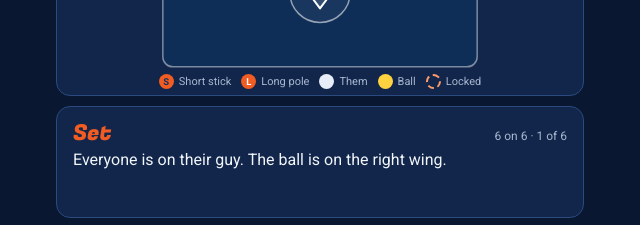
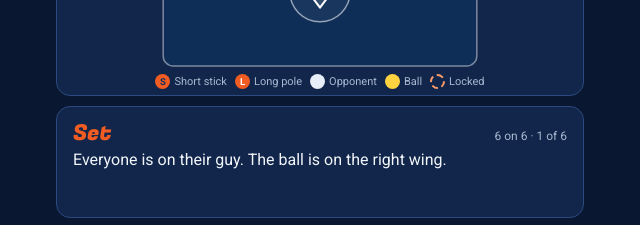
Before and after one commit to roryabbazio/91LAX, a plain HTML site: page index.html in a window 1280 px wide. Shown: the part 431-656 px from the top of the page, 320-960 px from the left. Drawn offline with Linux system fonts and the light colour scheme.

Commit message:
Rename Them to Opponent in the legend
Co-Authored-By: Claude Opus 5.5 <noreply@anthropic.com>
Claude-Session: https://claude.ai/code/session_01PCw1EV6RMxC8LwzBxTgwcv

```diff
--- a/index.html
+++ b/index.html
@@ -89,10 +89,10 @@ svg.field.snap .pl, svg.field.snap #ball{transition:none!important}
   .trail{animation:fade .5s ease both}
   @keyframes fade{from{opacity:0}to{opacity:1}}
 }
-.legend{display:flex;justify-content:center;align-items:center;gap:10px;font-size:11px;line-height:15px;color:var(--muted);padding:4px 2px 4px;white-space:nowrap;overflow:hidden}
+.legend{display:flex;justify-content:center;align-items:center;gap:8px;font-size:11px;line-height:15px;color:var(--muted);padding:4px 0;white-space:nowrap;flex-wrap:wrap;row-gap:4px}
 .legend span{display:inline-flex;align-items:center}
-.legend .pip{display:inline-flex;align-items:center;justify-content:center;width:15px;height:15px;border-radius:50%;background:var(--orange);font:700 9.5px/1 var(--body);margin-right:5px;flex:0 0 auto}
-.legend i{display:inline-block;width:15px;height:15px;border-radius:50%;margin-right:5px;box-sizing:border-box;flex:0 0 auto}
+.legend .pip{display:inline-flex;align-items:center;justify-content:center;width:15px;height:15px;border-radius:50%;background:var(--orange);font:700 9.5px/1 var(--body);margin-right:4px;flex:0 0 auto}
+.legend i{display:inline-block;width:15px;height:15px;border-radius:50%;margin-right:4px;box-sizing:border-box;flex:0 0 auto}
 .card{background:var(--surface);border:1px solid var(--line);border-radius:14px;padding:14px 16px}
 .call{font-family:var(--display);font-size:26px;line-height:1.15;margin:0 0 4px;color:var(--orange)}
 .step-of{font-size:13px;color:var(--muted);margin:0 0 6px}
@@ -178,7 +178,7 @@ svg.field.snap .pl, svg.field.snap #ball{transition:none!important}
     <div class="legend">
       <span><b class="pip" style="color:#142F60">S</b>Short stick</span>
       <span><b class="pip" style="color:#fff">L</b>Long pole</span>
-      <span><i style="background:#E8EEF7"></i>Them</span>
+      <span><i style="background:#E8EEF7"></i>Opponent</span>
       <span><i style="background:var(--ball)"></i>Ball</span>
       <span><i style="border:2px dashed var(--orange-soft);background:none"></i>Locked</span>
     </div>
```
